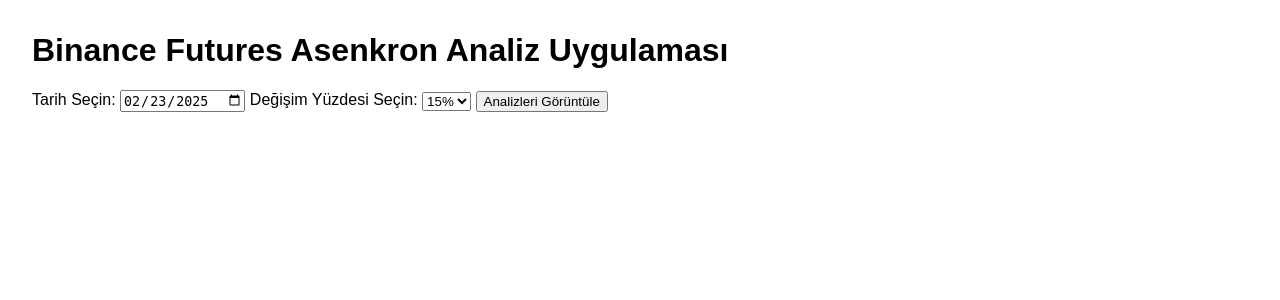
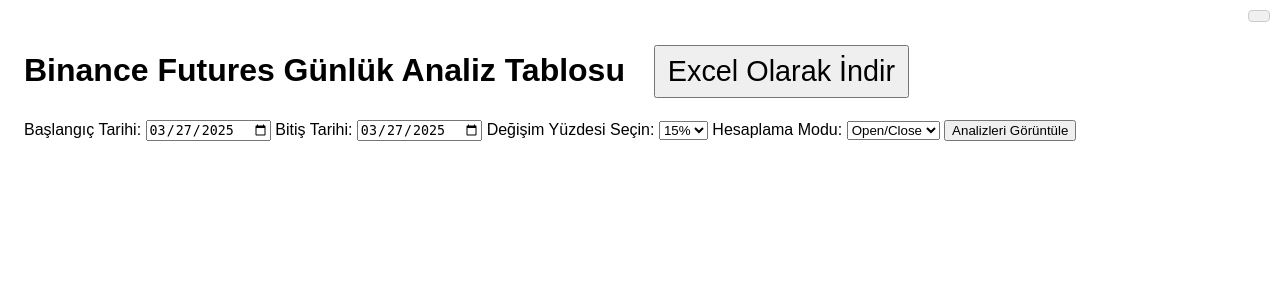
Before and after one commit to fofenks/binance-futures-analyzer, a Flask app: page / in a window 1280 px wide. Shown: the top 300 px of the page. Run offline with Flask 3, Linux system fonts and the light colour scheme; some libraries are stand-ins or nearby versions.

Commit message:
new version

```diff
--- a/app.py
+++ b/app.py
@@ -14,13 +14,15 @@
 def index():
     return render_template('index.html')
 
+# Tek günlük analiz endpoint'i
 @app.route('/analyze')
 async def analyze():
-    date_str = request.args.get('date', '2025-03-01')
-    threshold = request.args.get('threshold', '15')  # Varsayılan %15
+    date_str = request.args.get('date', '2025-03-27')
+    threshold = request.args.get('threshold', '15')
+    mode = request.args.get('mode', 'open/close')  # Varsayılan "open/close"
     try:
         selected_date = datetime.datetime.strptime(date_str, "%Y-%m-%d")
-        threshold = float(threshold)  # Gelen değeri sayıya çeviriyoruz
+        threshold = float(threshold)
     except ValueError:
         return jsonify({"error": "Geçersiz giriş. Lütfen doğru tarih ve yüzdelik değer girin."}), 400
 
@@ -34,21 +36,32 @@
     markets = await exchange.fetch_markets()
     usdt_perpetual_symbols = [
         market['symbol'] for market in markets
-        if market['active'] and market['quote'] == "USDT" and market.get('swap', False)
+        if market.get('active') and market.get('quote') == "USDT" and
+           market.get('swap', False) and market.get('linear', False)
     ]
 
-    async def fetch_symbol_data(symbol):
+    async def fetch_symbol_data(symbol, day_ts):
         try:
-            ohlcv = await exchange.fetch_ohlcv(symbol, timeframe='1d', since=since_timestamp, limit=1)
+            ohlcv = await exchange.fetch_ohlcv(symbol, timeframe='1d', since=day_ts, limit=1)
             if ohlcv and len(ohlcv) > 0:
                 ts, open_price, high_price, low_price, close_price, volume = ohlcv[0]
-                daily_change = ((close_price - open_price) / open_price) * 100
+                if ts - day_ts > 86400000:
+                    return None
+                if mode == 'low/high':
+                    if close_price > open_price:
+                        daily_change = ((low_price - high_price) / low_price) * 100
+                    elif close_price < open_price:
+                        daily_change = -((high_price - low_price) / high_price) * 100
+                    else:
+                        daily_change = 0
+                else:  # open/close modunda hesaplama
+                    daily_change = ((close_price - open_price) / open_price) * 100
                 return (symbol, daily_change)
         except Exception as e:
-            print(f"{symbol} için veri çekilirken hata oluştu: {e}")
+            print(f"{symbol} için veri çekilirken hata ({datetime.datetime.fromtimestamp(day_ts/1000).strftime('%Y-%m-%d')}): {e}")
         return None
 
-    tasks = [fetch_symbol_data(symbol) for symbol in usdt_perpetual_symbols]
+    tasks = [fetch_symbol_data(symbol, since_timestamp) for symbol in usdt_perpetual_symbols]
     results = await asyncio.gather(*tasks)
     symbol_changes = [res for res in results if res is not None]
 
@@ -63,6 +76,7 @@
     result = {
         "date": date_str,
         "threshold": threshold,
+        "mode": mode,
         "increases": increases_sorted,
         "decreases": decreases_sorted,
         "increases_count": len(increases_sorted),
@@ -70,5 +84,84 @@
     }
     return jsonify(result)
 
+
+# Yeni endpoint: Belirtilen tarih aralığında her gün için analiz yapar
+@app.route('/analyze_range')
+async def analyze_range():
+    start_date_str = request.args.get('start_date', '2025-03-27')
+    end_date_str = request.args.get('end_date', '2025-03-27')
+    threshold = request.args.get('threshold', '15')
+    mode = request.args.get('mode', 'open/close')
+    try:
+        start_date = datetime.datetime.strptime(start_date_str, "%Y-%m-%d")
+        end_date = datetime.datetime.strptime(end_date_str, "%Y-%m-%d")
+        threshold = float(threshold)
+    except ValueError:
+        return jsonify({"error": "Geçersiz tarih formatı veya yüzdelik değer. YYYY-MM-DD formatında tarih girin."}), 400
+
+    exchange = ccxt.binance({
+        'enableRateLimit': True,
+        'options': {'defaultType': 'future'}
+    })
+
+    markets = await exchange.fetch_markets()
+    valid_symbols = [
+        market['symbol'] for market in markets
+        if market.get('active') and market.get('quote') == "USDT" and
+           market.get('swap', False) and market.get('linear', False)
+    ]
+
+    semaphore = asyncio.Semaphore(10)
+
+    async def fetch_symbol_data_for_day(symbol, day_ts):
+        async with semaphore:
+            try:
+                ohlcv = await exchange.fetch_ohlcv(symbol, timeframe='1d', since=day_ts, limit=1)
+                if ohlcv and len(ohlcv) > 0:
+                    ts, open_price, high_price, low_price, close_price, volume = ohlcv[0]
+                    if ts - day_ts > 86400000:
+                        return None
+                    if mode == 'low/high':
+                        if close_price > open_price:
+                            daily_change = -((low_price - high_price) / low_price) * 100
+                        elif close_price < open_price:
+                            daily_change = -((high_price - low_price) / high_price) * 100
+                        else:
+                            daily_change = 0
+                    else:
+                        daily_change = ((close_price - open_price) / open_price) * 100
+                    return (symbol, daily_change)
+            except Exception as e:
+                print(f"{symbol} için {datetime.datetime.fromtimestamp(day_ts/1000).strftime('%Y-%m-%d')} tarihinde veri çekilirken hata: {e}")
+            return None
+
+    daily_results = []
+    current_date = start_date
+    while current_date <= end_date:
+        day_ts = int(current_date.timestamp() * 1000)
+        tasks = [fetch_symbol_data_for_day(symbol, day_ts) for symbol in valid_symbols]
+        results = await asyncio.gather(*tasks)
+        symbol_changes = [res for res in results if res is not None]
+
+        increases = [(symbol, change) for symbol, change in symbol_changes if change >= threshold]
+        decreases = [(symbol, change) for symbol, change in symbol_changes if change <= -threshold]
+
+        increases_sorted = sorted(increases, key=lambda x: x[1], reverse=True)
+        decreases_sorted = sorted(decreases, key=lambda x: x[1])
+
+        daily_results.append({
+            "date": current_date.strftime("%Y-%m-%d"),
+            "threshold": threshold,
+            "mode": mode,
+            "increases": increases_sorted,
+            "decreases": decreases_sorted,
+            "increases_count": len(increases_sorted),
+            "decreases_count": len(decreases_sorted)
+        })
+        current_date += datetime.timedelta(days=1)
+
+    await exchange.close()
+    return jsonify({"daily_results": daily_results})
+
 if __name__ == '__main__':
     app.run(debug=True)
--- a/templates/index.html
+++ b/templates/index.html
@@ -1,48 +1,117 @@
 <!DOCTYPE html>
-<html>
+<html lang="tr">
 <head>
   <meta charset="UTF-8">
-    <title>Binance Futures Asenkron Analiz</title>
+  <meta name="viewport" content="width=device-width, initial-scale=1.0">
+  <title>Binance Futures Günlük Analiz Tablosu</title>
   <style>
     body {
       font-family: Arial, sans-serif;
-            margin: 2em;
+      margin: 1em;
+      position: relative;
+      padding: 0.5em;
     }
-        #result ul {
-            list-style-type: none;
-            padding: 0;
+    table {
+      border-collapse: collapse;
+      margin-bottom: 20px;
+      width: 100%;
+      table-layout: auto;
     }
-        #result li {
-            margin-bottom: 0.5em;
+    th, td {
+      border: 1px solid #ccc;
+      padding: 6px;
+      text-align: center;
+      vertical-align: top;
+      white-space: nowrap;
+      font-size: 0.9em;
+    }
+    th {
+      background-color: #f0f0f0;
+    }
+    #loadingTime {
+      position: fixed;
+      top: 10px;
+      right: 10px;
+      background-color: #f0f0f0;
+      padding: 5px 10px;
+      border: 1px solid #ccc;
+      border-radius: 4px;
+      font-size: 0.8em;
+    }
+    #downloadBtn {
+      margin-left: 20px;
+      padding: 8px 12px;
+      font-size: 0.9em;
+      cursor: pointer;
+    }
+    /* Responsive: Tabloyu gerektiğinde yatay kaydırma */
+    #result {
+      overflow-x: auto;
+    }
+    /* Mobil cihazlar için yazı boyutunu biraz küçültelim */
+    @media (max-width: 600px) {
+      body {
+        margin: 0.5em;
+      }
+      th, td {
+        padding: 4px;
+        font-size: 0.8em;
+      }
+      #downloadBtn {
+        padding: 6px 10px;
+        font-size: 0.8em;
+      }
     }
   </style>
+  <!-- SheetJS kütüphanesi -->
+  <script src="https://cdnjs.cloudflare.com/ajax/libs/xlsx/0.18.5/xlsx.full.min.js"></script>
 </head>
 <body>
-    <h1>Binance Futures Asenkron Analiz Uygulaması</h1>
-    <label for="selectedDate">Tarih Seçin:</label>
-    <input type="date" id="selectedDate" value="2025-02-23">
+  <div id="loadingTime"></div>
+  <h1>Binance Futures Günlük Analiz Tablosu
+    <button id="downloadBtn">Excel Olarak İndir</button>
+  </h1>
 
-    <label for="changeThreshold">Değişim Yüzdesi Seçin:</label>
-    <select id="changeThreshold">
+  <label for="startDate">Başlangıç Tarihi:</label>
+  <input type="date" id="startDate" value="2025-03-27">
+
+  <label for="endDate">Bitiş Tarihi:</label>
+  <input type="date" id="endDate" value="2025-03-27">
+
+  <label for="threshold">Değişim Yüzdesi Seçin:</label>
+  <select id="threshold">
     <option value="10">10%</option>
     <option value="15" selected>15%</option>
     <option value="20">20%</option>
     <option value="25">25%</option>
   </select>
 
-    <button id="analyzeButton">Analizleri Görüntüle</button>
+  <label for="modeSelect">Hesaplama Modu:</label>
+  <select id="modeSelect">
+    <option value="open/close" selected>Open/Close</option>
+    <option value="low/high">Low/High</option>
+  </select>
+
+  <button id="analyzeRangeButton">Analizleri Görüntüle</button>
+
   <div id="result"></div>
 
   <script>
-        document.getElementById('analyzeButton').addEventListener('click', function() {
-            const selectedDate = document.getElementById('selectedDate').value;
-            const changeThreshold = document.getElementById('changeThreshold').value;
+    document.getElementById('analyzeRangeButton').addEventListener('click', function() {
+      const startDate = document.getElementById('startDate').value;
+      const endDate = document.getElementById('endDate').value;
+      const threshold = document.getElementById('threshold').value;
+      const mode = document.getElementById('modeSelect').value;
       const resultDiv = document.getElementById('result');
+      const loadingDiv = document.getElementById('loadingTime');
 
-            // Butona tıklandığında "Yükleniyor..." mesajını gösteriyoruz.
+      const startTime = Date.now();
       resultDiv.innerHTML = '<p>Yükleniyor...</p>';
+      loadingDiv.innerText = '';
 
-            fetch(`/analyze?date=${selectedDate}&threshold=${changeThreshold}`)
+      const url = `/analyze_range?start_date=${startDate}&end_date=${endDate}&threshold=${threshold}&mode=${mode}`;
+
+      fetch(url)
         .then(response => {
           if (!response.ok) {
             throw new Error('Ağ hatası: ' + response.status);
@@ -50,37 +119,110 @@
           return response.json();
         })
         .then(data => {
-                    console.log("Alınan veri:", data);
+          const endTime = Date.now();
+          const duration = ((endTime - startTime) / 1000).toFixed(2);
+          loadingDiv.innerText = `Yükleme süresi: ${duration} sn`;
 
-                    let html = `<h2>${data.date} Tarihinde Analiz Sonuçları</h2>`;
-                    html += `<p>Artış: ${data.increases_count} | Düşüş: ${data.decreases_count}</p>`;
-
-                    if (data.increases && data.increases.length > 0) {
-                        html += `<h3>%${data.threshold} ve üzeri artışlar:</h3><ul>`;
-                        data.increases.forEach(item => {
-                            html += `<li>${item[0]}: ${parseFloat(item[1]).toFixed(2)}%</li>`;
-                        });
-                        html += '</ul>';
-                    } else {
-                        html += `<p>%${data.threshold} ve üzeri artış yok.</p>`;
+          const dailyResults = data.daily_results || [];
+          if (dailyResults.length === 0) {
+            resultDiv.innerHTML = '<p>Bu tarih aralığında veri bulunamadı.</p>';
+            return;
           }
 
-                    if (data.decreases && data.decreases.length > 0) {
-                        html += `<h3>%${data.threshold} ve üzeri düşüşler:</h3><ul>`;
-                        data.decreases.forEach(item => {
-                            html += `<li>${item[0]}: ${parseFloat(item[1]).toFixed(2)}%</li>`;
+          const table = document.createElement('table');
+
+          // Üst satır: Her günün tarihi
+          const trHeader1 = document.createElement('tr');
+          dailyResults.forEach(dayResult => {
+            const th = document.createElement('th');
+            th.colSpan = 4;
+            th.innerText = dayResult.date;
+            trHeader1.appendChild(th);
           });
-                        html += '</ul>';
+          table.appendChild(trHeader1);
+
+          // İkinci satır: Alt başlıklar
+          const trHeader2 = document.createElement('tr');
+          dailyResults.forEach(() => {
+            const thDownSymbol = document.createElement('th');
+            thDownSymbol.innerText = 'Düşen Parite';
+            const thDownChange = document.createElement('th');
+            thDownChange.innerText = 'Düşüş (%)';
+            const thUpSymbol = document.createElement('th');
+            thUpSymbol.innerText = 'Yükselen Parite';
+            const thUpChange = document.createElement('th');
+            thUpChange.innerText = 'Yükseliş (%)';
+
+            trHeader2.appendChild(thDownSymbol);
+            trHeader2.appendChild(thDownChange);
+            trHeader2.appendChild(thUpSymbol);
+            trHeader2.appendChild(thUpChange);
+          });
+          table.appendChild(trHeader2);
+
+          // Maksimum satır sayısını dinamik olarak belirleyelim
+          let maxRows = 0;
+          dailyResults.forEach(dayResult => {
+            const dayMax = Math.max(dayResult.decreases.length, dayResult.increases.length);
+            if (dayMax > maxRows) {
+              maxRows = dayMax;
+            }
+          });
+
+          // Veri satırlarını dolduralım
+          for (let row = 0; row < maxRows; row++) {
+            const trData = document.createElement('tr');
+            dailyResults.forEach(dayResult => {
+              // Düşen parite ve değeri
+              const tdDownSymbol = document.createElement('td');
+              const tdDownChange = document.createElement('td');
+              if (row < dayResult.decreases.length) {
+                const item = dayResult.decreases[row];
+                tdDownSymbol.innerText = item[0];
+                tdDownChange.innerText = parseFloat(item[1]).toFixed(2) + '%';
               } else {
-                        html += `<p>%${data.threshold} ve üzeri düşüş yok.</p>`;
+                tdDownSymbol.innerText = '';
+                tdDownChange.innerText = '';
               }
 
-                    resultDiv.innerHTML = html;
+              // Yükselen parite ve değeri
+              const tdUpSymbol = document.createElement('td');
+              const tdUpChange = document.createElement('td');
+              if (row < dayResult.increases.length) {
+                const item = dayResult.increases[row];
+                tdUpSymbol.innerText = item[0];
+                tdUpChange.innerText = parseFloat(item[1]).toFixed(2) + '%';
+              } else {
+                tdUpSymbol.innerText = '';
+                tdUpChange.innerText = '';
+              }
+
+              trData.appendChild(tdDownSymbol);
+              trData.appendChild(tdDownChange);
+              trData.appendChild(tdUpSymbol);
+              trData.appendChild(tdUpChange);
+            });
+            table.appendChild(trData);
+          }
+
+          resultDiv.innerHTML = '';
+          resultDiv.appendChild(table);
         })
         .catch(error => {
-                    console.error('Hata:', error);
-                    resultDiv.innerText = 'Veri alınırken bir hata oluştu.';
+          console.error("API çağrısı başarısız:", error);
+          resultDiv.innerText = "Veri alınırken bir hata oluştu.";
         });
+    });
+
+    // Excel olarak indirme: SheetJS kullanarak XLSX dosyası oluşturma
+    document.getElementById('downloadBtn').addEventListener('click', function() {
+      const table = document.querySelector('#result table');
+      if (!table) {
+        alert("Önce analiz sonuçlarını görüntüleyin.");
+        return;
+      }
+      const wb = XLSX.utils.table_to_book(table, { sheet: "Analiz Sonuçları" });
+      XLSX.writeFile(wb, "analiz_sonuclari.xlsx");
     });
   </script>
 </body>
```
Also changed, not shown: test.py (added, +36 -0 lines). Lines whose indentation alone changed are shown as unchanged.
